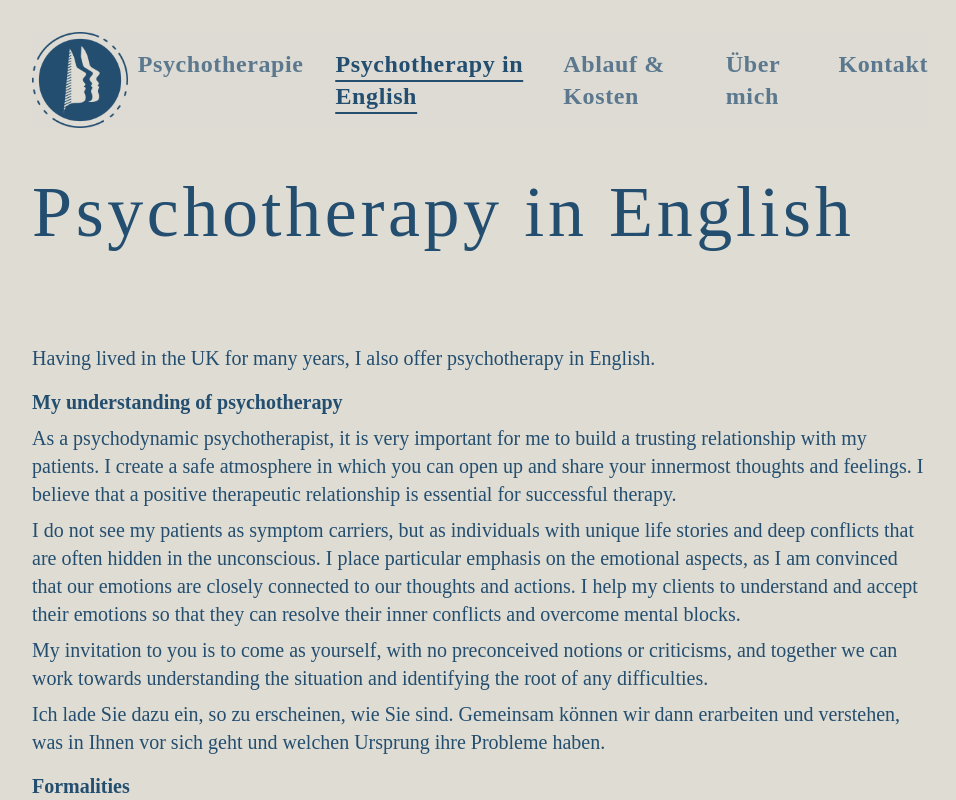
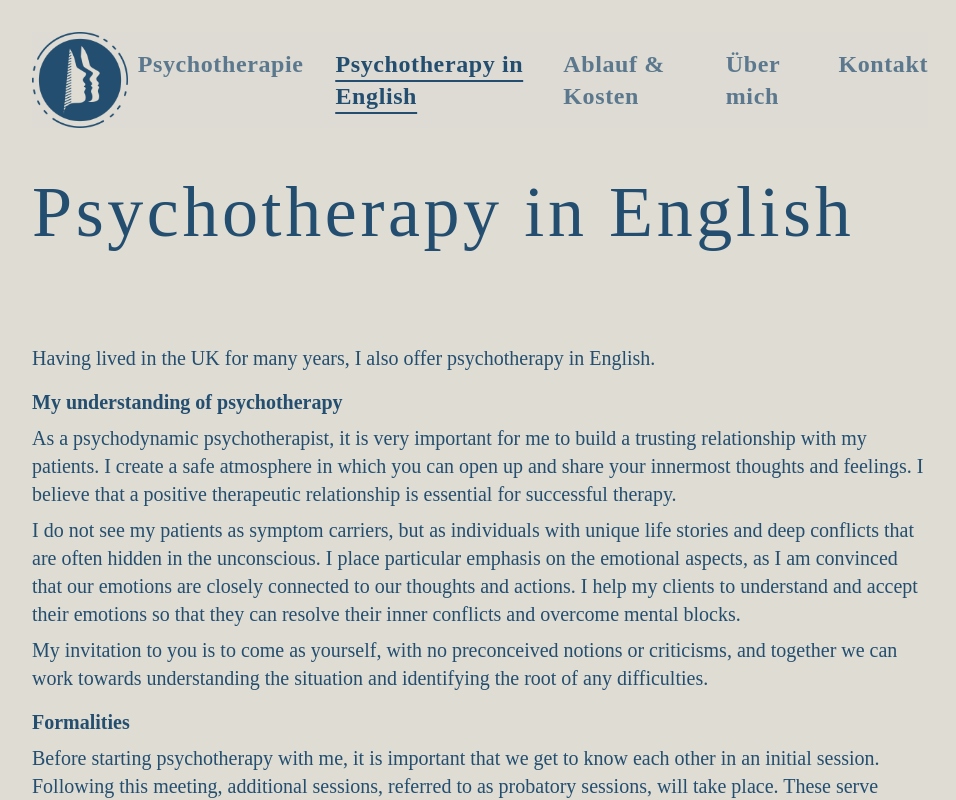
Before and after one commit to liamtlr/cattarius-psychotherapie, a Nuxt app: page /psychotherapy-in-english in a window 1280 px wide. Shown: the top 800 px of the page, without its empty margins (160-1116 px from the left). Built offline with nearby package versions, Linux system fonts and the light colour scheme; a web font is replaced by a local one.

Commit message:
remove rogue german copy

```diff
--- a/pages/psychotherapy-in-english.vue
+++ b/pages/psychotherapy-in-english.vue
@@ -23,11 +23,6 @@
       My invitation to you is to come as yourself, with no preconceived notions
       or criticisms, and together we can work towards understanding the
       situation and identifying the root of any difficulties.
-    </p>
-    <p>
-      Ich lade Sie dazu ein, so zu erscheinen, wie Sie sind. Gemeinsam können
-      wir dann erarbeiten und verstehen, was in Ihnen vor sich geht und welchen
-      Ursprung ihre Probleme haben.
     </p>
     <h2>Formalities</h2>
     <p>
```
